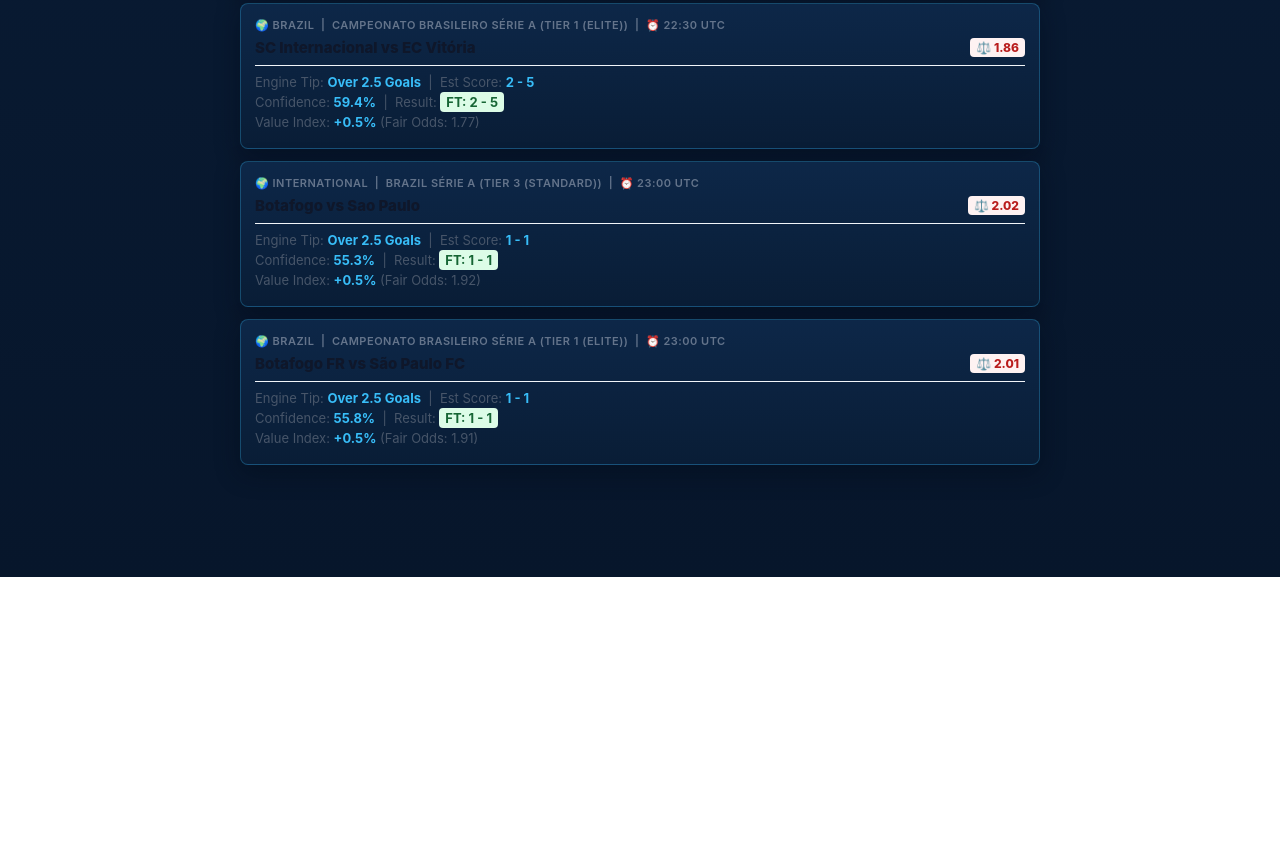
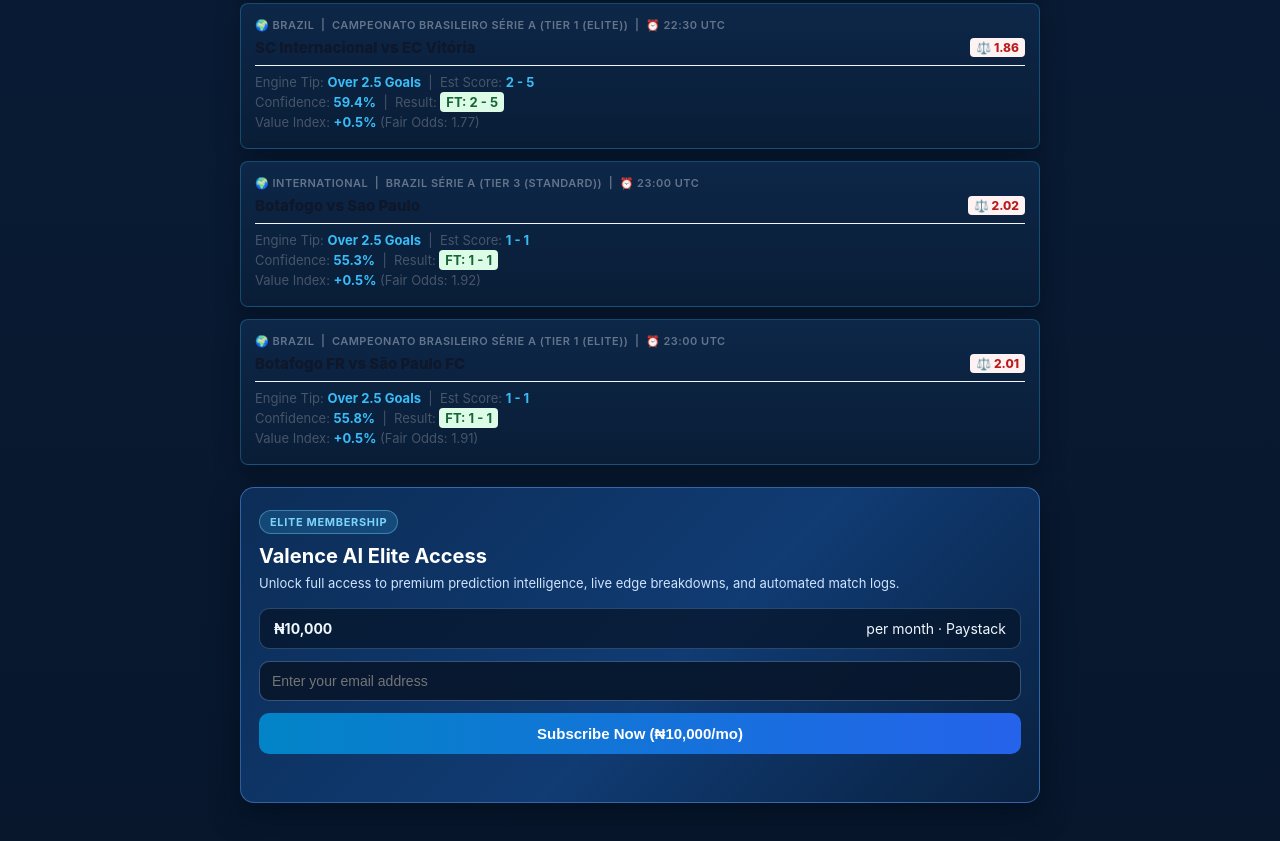
Before and after one commit to Fendiking-ops/ai-prediction-sorting-web, a plain HTML site: page index.html in a window 1280 px wide. Shown: the part 3253-4094 px from the top of the page. Before the commit the page ends 3830 px from the top, so only its background shows below. Drawn offline with Linux system fonts and the light colour scheme.

Commit message:
Inject Valence AI Elite Access widget above </body> and match bluish theme

```diff
--- a/index.html
+++ b/index.html
@@ -37,7 +37,7 @@
     </script>
 
 <style id="valence-freemium-elite-theme">
-  body.valence-blue-theme, body {
+  body, body.valence-blue-theme {
     background: linear-gradient(180deg, #07162b 0%, #0b2240 48%, #07162b 100%) !important;
     color: #e6f0ff !important;
   }
@@ -122,7 +122,6 @@
     min-height: 16px;
   }
 </style>
-
 </head><body><div class="container">
 <a href="https://wa.me/2340000000000" target="_blank" style="text-decoration: none; display: block; margin-bottom: 15px;"><div style="background-color: #ffffff; border: 2px dashed #3b82f6; color: #1e40af; padding: 14px; text-align: center; border-radius: 8px; font-size: 13px; font-weight: 800; cursor: pointer; box-shadow: 0 1px 3px rgba(0,0,0,0.1);">📢 HEADER BILLBOARD AD SLOT<br><span style="color:#2563eb; font-size:11px; font-weight:600;">Tap to Rent Ad Space</span></div></a>
 <div class="header-box"><h2>Valence AI - True Quantitative Engine</h2><p style="font-size: 12px; color: #78350f; margin:0;">Integrating Live APIs, Tier-Weighted Proxies, and dynamic Poisson distributions to return exact value indexes and realistic match scores.</p></div>
@@ -222,4 +221,66 @@
       });
     })();
     </script><!-- manual-sync: 2026-11-26T22:45:27Z -->
+<section id="valence-elite-access-gateway" aria-label="Valence AI Elite Access">
+  <span class="va-badge">ELITE MEMBERSHIP</span>
+  <h2>Valence AI Elite Access</h2>
+  <p>Unlock full access to premium prediction intelligence, live edge breakdowns, and automated match logs.</p>
+  <div class="va-price-box">
+    <strong>₦10,000</strong>
+    <span>per month · Paystack</span>
+  </div>
+  <input id="va-elite-email" type="email" placeholder="Enter your email address" autocomplete="email" />
+  <button id="va-elite-submit" class="va-cta-btn" type="button">Subscribe Now (₦10,000/mo)</button>
+  <div id="va-elite-status" class="va-status"></div>
+</section>
+<script id="valence-freemium-elite-script">
+(function() {
+  var OWNER_EMAIL = "pallorecords@gmail.com";
+  function ensureEliteBelowMatchups() {
+    var widget = document.getElementById("valence-elite-access-gateway");
+    if (!widget) return;
+    var cards = Array.prototype.slice.call(document.querySelectorAll(".match-card"));
+    var visibleCards = cards.filter(function(el) {
+      var st = window.getComputedStyle(el);
+      return st.display !== "none" && st.visibility !== "hidden";
+    });
+    var anchor = visibleCards.length ? visibleCards[visibleCards.length - 1] : (cards.length ? cards[cards.length - 1] : null);
+    if (anchor && anchor.parentNode && anchor.nextElementSibling !== widget) {
+      anchor.parentNode.insertBefore(widget, anchor.nextElementSibling);
+    }
+    widget.style.display = "block";
+  }
+  function bindEliteGateway() {
+    var btn = document.getElementById("va-elite-submit");
+    var inp = document.getElementById("va-elite-email");
+    var stEl = document.getElementById("va-elite-status");
+    if (!btn || !inp || !stEl || btn.dataset.bound === "1") return;
+    btn.dataset.bound = "1";
+    btn.addEventListener("click", function() {
+      var val = (inp.value || "").trim().toLowerCase();
+      if (!val || val.indexOf("@") === -1) {
+        stEl.textContent = "Please enter a valid email address.";
+        return;
+      }
+      if (val === OWNER_EMAIL) {
+        localStorage.setItem("valence_elite_access", JSON.stringify({ email: val, tier: "owner_free_forever", active: true }));
+        stEl.textContent = "Owner access verified (free forever) for " + val + ".";
+      } else {
+        localStorage.setItem("valence_elite_pending_email", val);
+        stEl.textContent = "Proceeding to Paystack Elite subscription (₦10,000/mo) for " + val + "...";
+      }
+    });
+  }
+  function runAll() {
+    if (document.body && !document.body.classList.contains("valence-blue-theme")) {
+      document.body.classList.add("valence-blue-theme");
+    }
+    ensureEliteBelowMatchups();
+    bindEliteGateway();
+  }
+  document.addEventListener("DOMContentLoaded", runAll);
+  document.addEventListener("click", function() { setTimeout(ensureEliteBelowMatchups, 40); });
+  window.addEventListener("load", function() { setTimeout(runAll, 80); });
+})();
+</script>
 </body></html>
```
